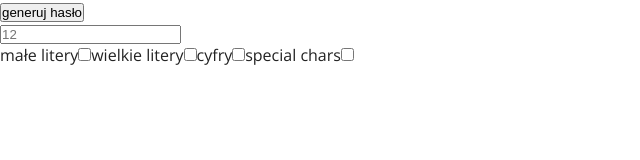
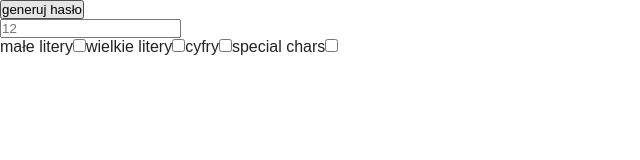
Before and after one commit to mdev79/password_generator, a React app: page / in a window 1280 px wide. Shown: the whole page, without its empty margins (0-640 px from the left). Built offline with nearby package versions, Linux system fonts and the light colour scheme.

Commit message:
css setup

```diff
--- a/src/index.css
+++ b/src/index.css
@@ -1,6 +1,18 @@
+:root {
+
+  --cgreen: #2DB88C;
+  --cblue: #6BA8B9;
+  --corange: #EE8B68;
+  --cviolet: #7676C1;
+  --cgrey: #A1A2B6;
+  --cyellow: #E7A633;
+}
+
+
+
 html {
-  ont-size: 10px;
-  font-family:'Open Sans', arial, sans-serif;
+  ont-size: 12px;
+  font-family: arial, sans-serif;
   color: #222;
   -webkit-box-sizing: border-box;
   -moz-box-sizing: border-box;
--- a/src/style/App.css
+++ b/src/style/App.css
@@ -1,6 +1,17 @@
+:root {
+  --cgreen: #2DB88C;
+  --cblue: #6BA8B9;
+  --corange: #EE8B68;
+  --cviolet: #7676C1;
+  --cgrey: #A1A2B6;
+  --cyellow: #E7A633;
+}
+
+
+
 html {
-  ont-size: 10px;
-  font-family:'Open Sans', arial, sans-serif;
+  ont-size: 12px;
+  font-family: arial, sans-serif;
   color: #222;
   -webkit-box-sizing: border-box;
   -moz-box-sizing: border-box;
```
